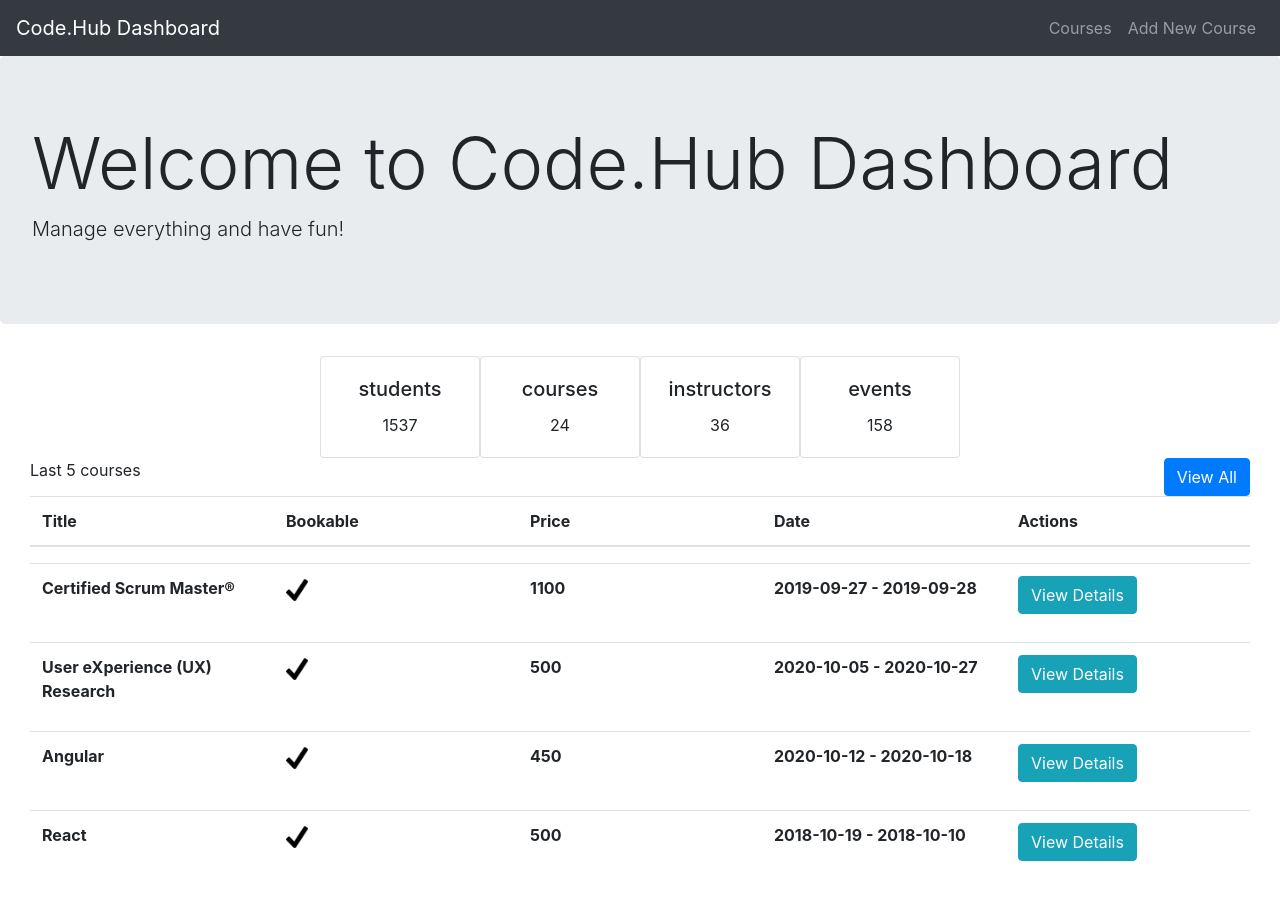
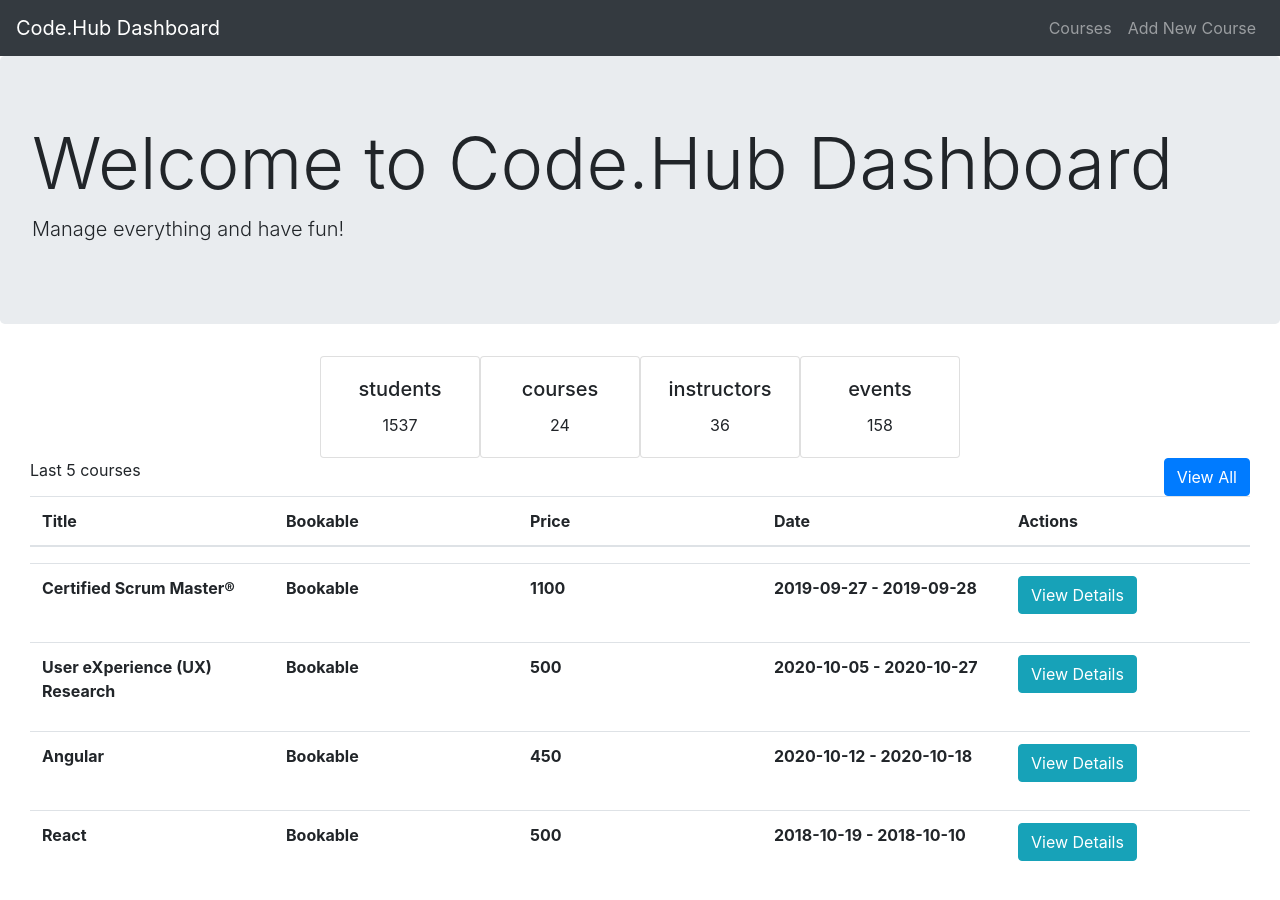
Before and after one commit to kcholevas/prfuture, a React (Create React App) app: page / in a window 1280 px wide. Shown: the top 900 px of the page. Built offline with nearby package versions, Linux system fonts and the light colour scheme.

Commit message:
thelei to fetch

```diff
--- a/src/index.js
+++ b/src/index.js
@@ -9,7 +9,7 @@
 import Card from "react-bootstrap/Card";
 import { Jumbotron, Table, ButtonToggle } from 'reactstrap';
 import CustomNavbar from './navbar';
-
+import {API} from './api';
 /* Import all pages */
 /*
 import
@@ -75,7 +75,7 @@
       <tbody>
         <tr>
           <th style={{ width: "20%", justifyContent: "center", textAlign: "left" }}>{courses.title}</th>
-          <th style={{ width: "20%", justifyContent: "center", textAlign: "left" }}><img src={process.env.PUBLIC_URL + '/check.png'} style={{ width: "10%", justifyContent: "center"}} /> </th>
+          <th style={{ width: "20%", justifyContent: "center", textAlign: "left" }}>Bookable</th>
           <th style={{ width: "20%", justifyContent: "center", textAlign: "left" }}>{courses.price.normal}</th>
           <th style={{ width: "20%", justifyContent: "center", textAlign: "left" }}>{courses.dates.start_date} - {courses.dates.end_date}</th>
           <th><ButtonToggle color="info">View Details</ButtonToggle>{' '}</th>
```
